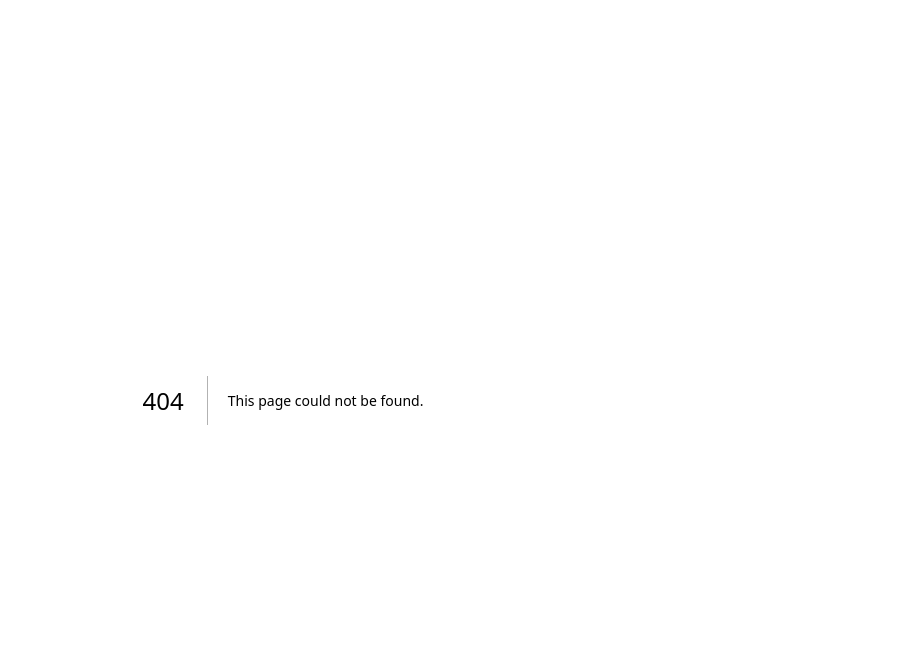
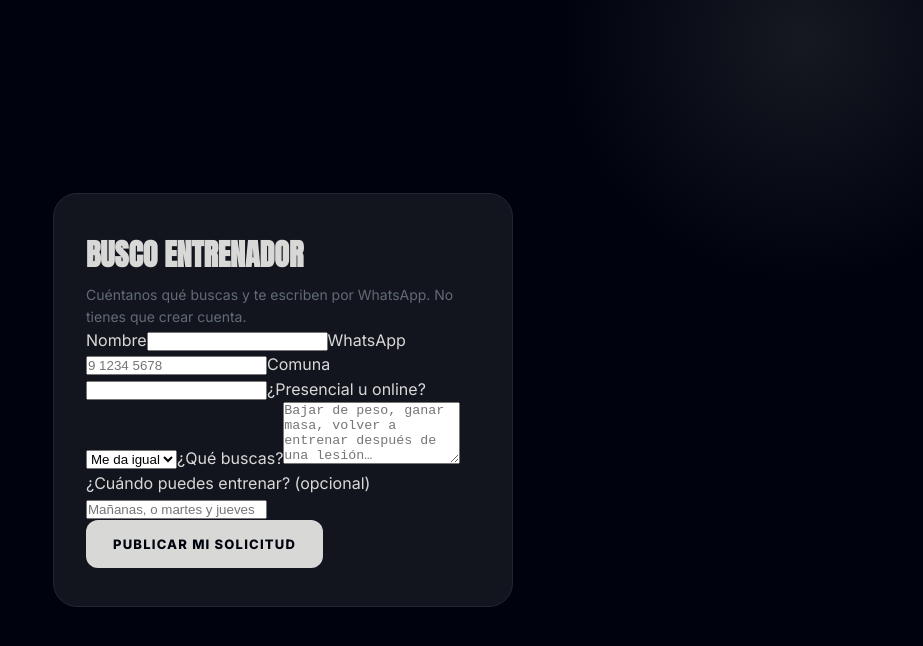
Before and after one commit to hizocar/trainermarcelo, a Next.js app in the folder web/: page /busco-coach in a window 1280 px wide. Before the commit this address had no page. Shown: the top 646 px of the page, without its empty margins (357-1280 px from the left). Built offline with nearby package versions, Linux system fonts and the light colour scheme.

Commit message:
feat(marketplace): formulario público para pedir entrenador

```diff
--- /dev/null
+++ b/web/src/app/busco-coach/RequestForm.tsx
@@ -0,0 +1,124 @@
+'use client';
+
+import { useState } from 'react';
+import { createClient } from '@/lib/supabase-browser';
+import { normalizeWhatsapp } from '@/lib/marketplace';
+
+const MODALIDADES = [
+  { value: 'presencial', label: 'Presencial' },
+  { value: 'online', label: 'Online' },
+  { value: 'ambas', label: 'Me da igual' },
+] as const;
+
+export default function RequestForm() {
+  const [name, setName] = useState('');
+  const [whatsapp, setWhatsapp] = useState('');
+  const [comuna, setComuna] = useState('');
+  const [modality, setModality] = useState<string>('ambas');
+  const [goal, setGoal] = useState('');
+  const [availability, setAvailability] = useState('');
+  const [trap, setTrap] = useState('');           // honeypot
+  const [loading, setLoading] = useState(false);
+  const [error, setError] = useState<string | null>(null);
+  const [done, setDone] = useState(false);
+
+  async function handleSubmit(e: React.FormEvent) {
+    e.preventDefault();
+    setError(null);
+
+    const phone = normalizeWhatsapp(whatsapp);
+    if (!phone) { setError('Ese número no parece un móvil chileno. Ejemplo: 9 1234 5678.'); return; }
+    if (name.trim().length < 2) { setError('Escribe tu nombre.'); return; }
+    if (comuna.trim().length < 2) { setError('Escribe tu comuna.'); return; }
+    if (goal.trim().length < 10) { setError('Cuéntanos un poco más de lo que buscas.'); return; }
+
+    setLoading(true);
+    const supabase = createClient();
+    const { error: rpcError } = await supabase.rpc('create_request', {
+      p_name: name.trim(),
+      p_whatsapp: phone,
+      p_comuna: comuna.trim(),
+      p_modality: modality,
+      p_goal: goal.trim(),
+      p_availability: availability.trim(),
+      p_trap: trap,
+    });
+
+    if (rpcError) {
+      // El mensaje de Postgres no se muestra crudo: dice más de lo que el
+      // visitante necesita y en el caso del honeypot delata la trampa.
+      setError(
+        rpcError.message.includes('ya tienes una solicitud abierta')
+          ? 'Ya tienes una solicitud abierta. Espera a que te escriban.'
+          : 'No se pudo enviar. Revisa los datos e inténtalo de nuevo.',
+      );
+      setLoading(false);
+      return;
+    }
+
+    setDone(true);
+  }
+
+  if (done) {
+    return (
+      <div className="auth-card" style={{ maxWidth: 460 }}>
+        <h1>Listo</h1>
+        <p className="muted" style={{ fontSize: 14, lineHeight: 1.6 }}>
+          En las próximas horas te va a escribir un entrenador por WhatsApp. Puede
+          escribirte más de uno: responde al que más te acomode.
+        </p>
+      </div>
+    );
+  }
+
+  return (
+    <form className="auth-card" style={{ maxWidth: 460 }} onSubmit={handleSubmit}>
+      <h1>Busco entrenador</h1>
+      <p className="muted" style={{ fontSize: 14 }}>
+        Cuéntanos qué buscas y te escriben por WhatsApp. No tienes que crear cuenta.
+      </p>
+
+      <label>Nombre
+        <input value={name} onChange={(e) => setName(e.target.value)} maxLength={80} required />
+      </label>
+
+      <label>WhatsApp
+        <input value={whatsapp} onChange={(e) => setWhatsapp(e.target.value)}
+               inputMode="tel" placeholder="9 1234 5678" required />
+      </label>
+
+      <label>Comuna
+        <input value={comuna} onChange={(e) => setComuna(e.target.value)} maxLength={60} required />
+      </label>
+
+      <label>¿Presencial u online?
+        <select value={modality} onChange={(e) => setModality(e.target.value)}>
+          {MODALIDADES.map((m) => <option key={m.value} value={m.value}>{m.label}</option>)}
+        </select>
+      </label>
+
+      <label>¿Qué buscas?
+        <textarea value={goal} onChange={(e) => setGoal(e.target.value)}
+                  rows={4} maxLength={600} required
+                  placeholder="Bajar de peso, ganar masa, volver a entrenar después de una lesión…" />
+      </label>
+
+      <label>¿Cuándo puedes entrenar? (opcional)
+        <input value={availability} onChange={(e) => setAvailability(e.target.value)}
+               maxLength={300} placeholder="Mañanas, o martes y jueves" />
+      </label>
+
+      {/* Honeypot: fuera de pantalla y fuera del recorrido del teclado. Un
+          humano no lo ve; un bot que rellena todo lo llena y queda rechazado. */}
+      <input value={trap} onChange={(e) => setTrap(e.target.value)}
+             name="empresa" tabIndex={-1} autoComplete="off" aria-hidden="true"
+             style={{ position: 'absolute', left: '-9999px', width: 1, height: 1 }} />
+
+      {error && <p style={{ color: 'var(--warning)', fontSize: 13 }}>{error}</p>}
+
+      <button className="btn btn-primary" type="submit" disabled={loading}>
+        {loading ? 'ENVIANDO…' : 'PUBLICAR MI SOLICITUD'}
+      </button>
+    </form>
+  );
+}
--- /dev/null
+++ b/web/src/app/busco-coach/page.tsx
@@ -0,0 +1,12 @@
+import type { Metadata } from 'next';
+import RequestForm from './RequestForm';
+
+export const metadata: Metadata = {
+  title: 'Busco entrenador — EliteFitness',
+  description:
+    'Cuéntanos qué buscas y un entrenador te escribe por WhatsApp. Sin crear cuenta y sin costo para ti.',
+};
+
+export default function BuscoCoachPage() {
+  return <div className="auth-wrap"><RequestForm /></div>;
+}
```
